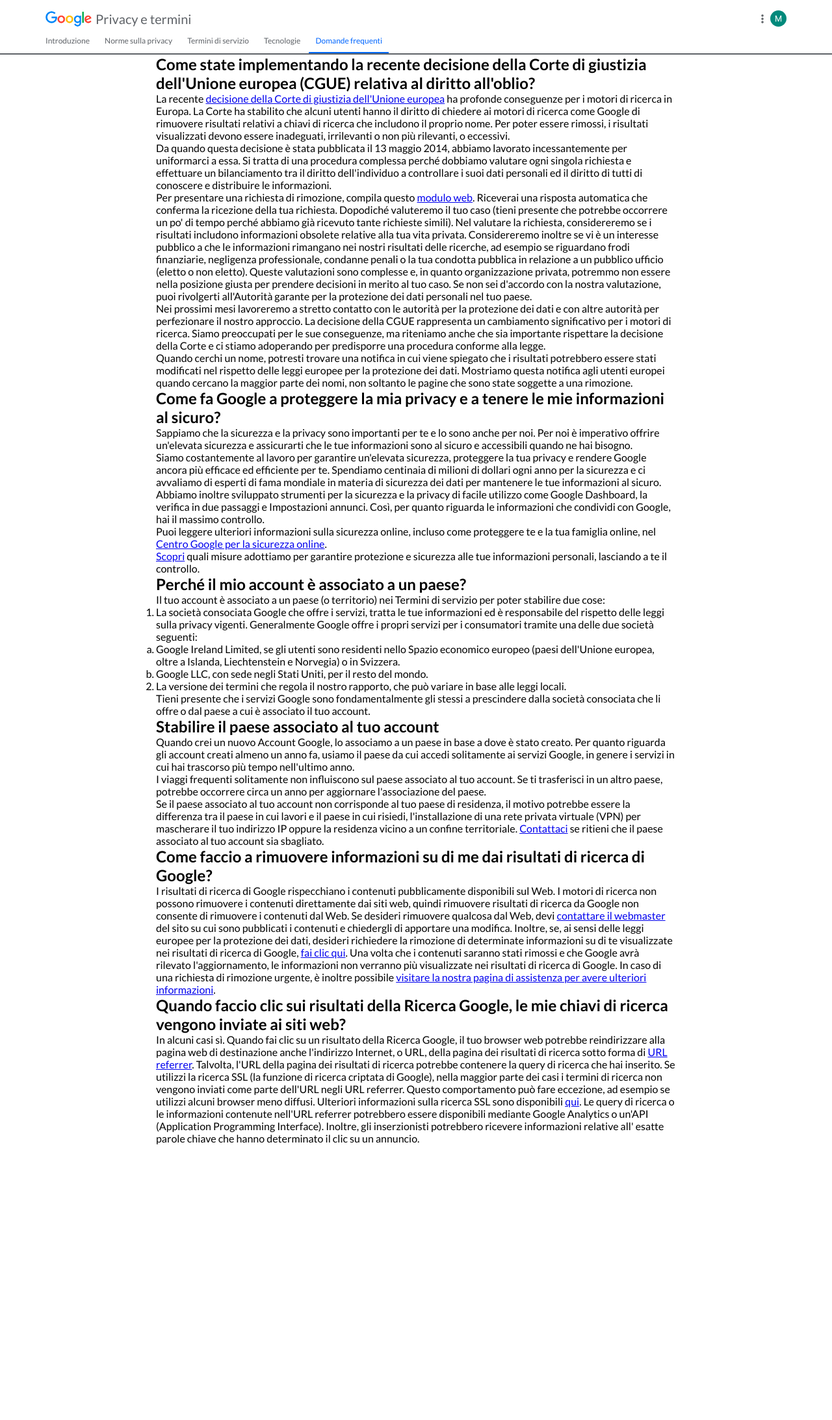
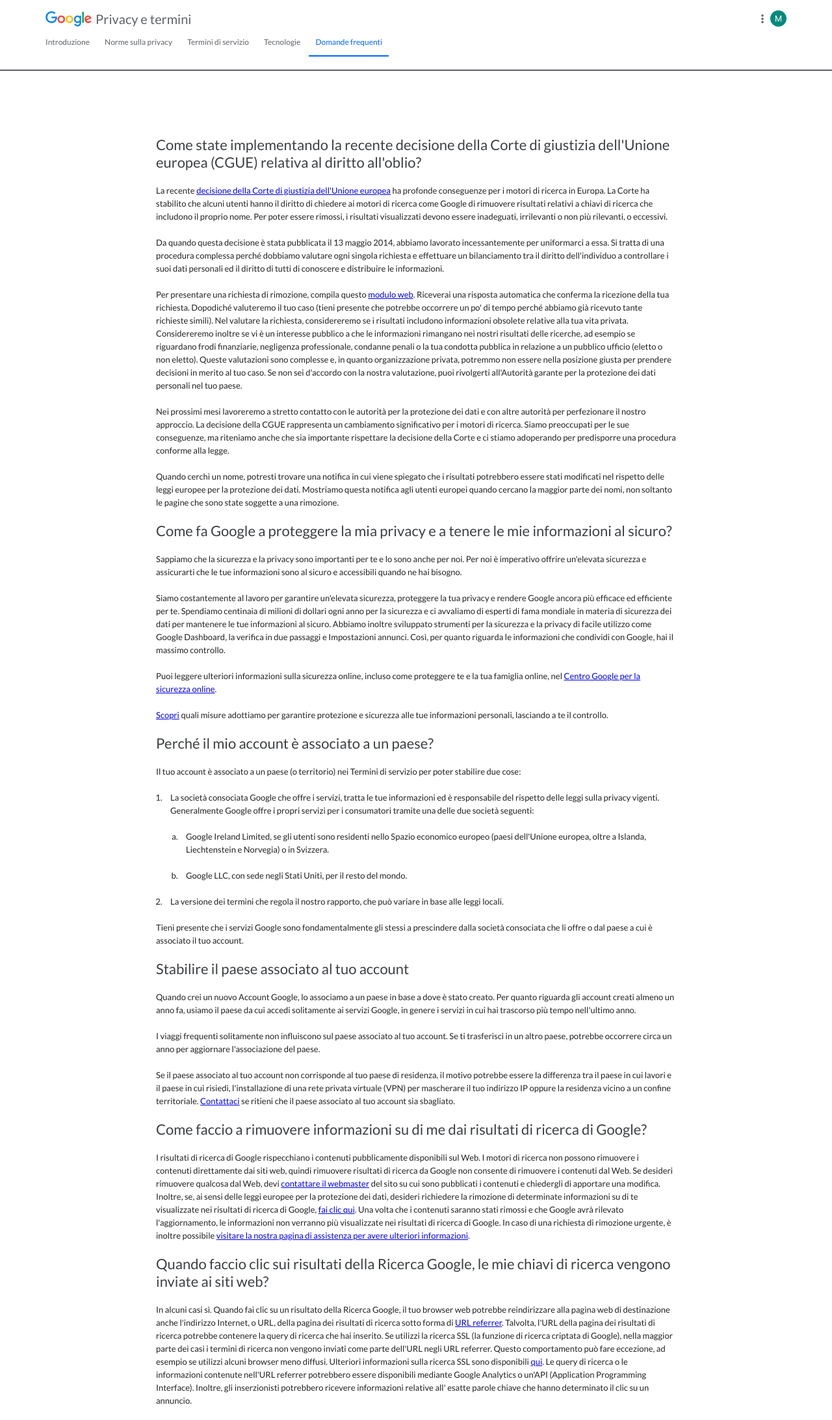
Before and after one commit to MarilenaCantisani/php-google-faq, a PHP site: page / in a window 1280 px wide. Shown: the whole page at 65% size. Before the commit the page ends 1761 px from the top, so only its background shows below. Run offline with PHP 8.4, Linux system fonts and the light colour scheme.

Commit message:
Added style to the main

```diff
--- a/css/style.css
+++ b/css/style.css
@@ -84,3 +84,26 @@ ul li a:hover {
 hr {
     border: .5px solid #5f6368;
 }
+
+/*// MAIN */
+main {
+    padding-top: 100px;
+}
+h2 {
+    font-size: 22px;
+    font-weight: 400;
+    color: #3c4043;
+}
+p, ol, li {
+    font-size: 13px;
+    color: rgba(0,0,0,0.87);
+    margin: 20px 0;
+    line-height: 20px;
+}
+ol li {
+    margin-left: 12px;
+    padding-left: 10px;
+}
+ol li ol li {
+    margin-left: 14px;
+}
--- a/index.php
+++ b/index.php
@@ -25,7 +25,7 @@ $frequent_questions = [
         "answer" => '
             <p>Il tuo account è associato a un paese (o territorio) nei Termini di servizio per poter stabilire due cose:</p>
             <ol>
-                <li>La società consociata Google che offre i servizi, tratta le tue informazioni ed è responsabile del rispetto delle leggi sulla privacy vigenti. Generalmente Google offre i propri servizi per i consumatori tramite una delle due società seguenti:
+                <li> La società consociata Google che offre i servizi, tratta le tue informazioni ed è responsabile del rispetto delle leggi sulla privacy vigenti. Generalmente Google offre i propri servizi per i consumatori tramite una delle due società seguenti:
                     <ol type="a">
                         <li>
                             Google Ireland Limited, se gli utenti sono residenti nello Spazio economico europeo (paesi dell\'Unione europea, oltre a Islanda, Liechtenstein e Norvegia) o in Svizzera.
```
